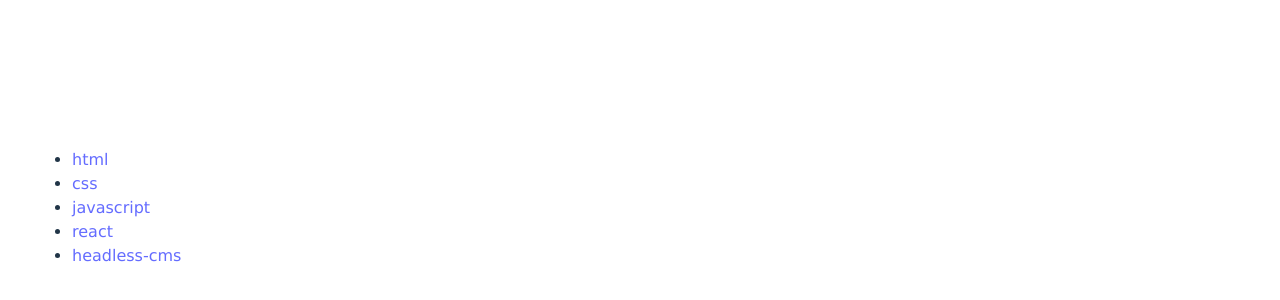
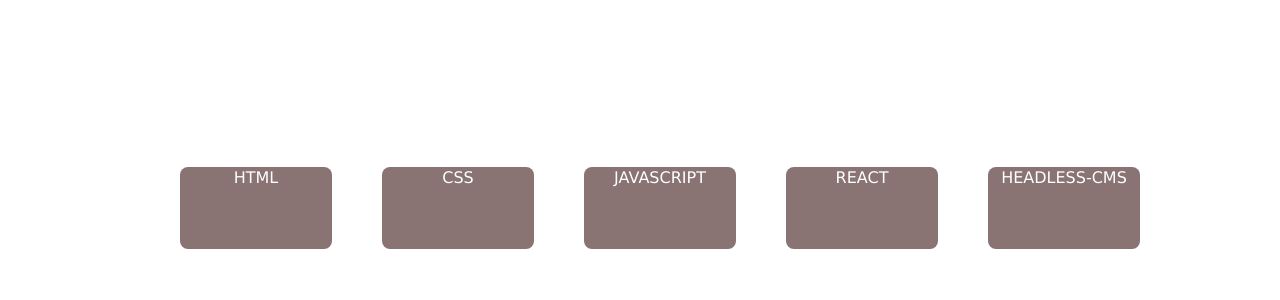
Before and after one commit to hannaso91/uin25ak2_resourceapp_hannaso, a React (Vite) app: page / in a window 1280 px wide. Shown: the part 192-492 px from the top of the page. Built offline with nearby package versions, Linux system fonts and the light colour scheme.

Commit message:
navbar skrevet ut.
Må fikse litt på plassering av tekst men det er riktig skrevet ut fra arrayen

```diff
--- a/src/components/Nav.jsx
+++ b/src/components/Nav.jsx
@@ -1,5 +1,6 @@
 import { Link } from "react-router-dom"
 import resources from "../assets/resources"
+import "../styles/nav.scss"
 
 export default function Nav() {
 
@@ -12,14 +13,16 @@
     })
 
     return(
+        <header>
             <nav>
-            <ul>
+                <ul className="navmenu">
                     {categories.map(cat =>
-                    <li key={cat}>
+                        <button key={cat}>
                             <Link to={`/category/${cat}`}>{cat}</Link>
-                    </li>
+                        </button>
                     )}
                 </ul>
             </nav>
+        </header>
     )
 }
--- /dev/null
+++ b/src/styles/nav.scss
@@ -0,0 +1,28 @@
+.navmenu {
+    display: flex;
+    list-style: none;
+    gap: 50px;
+    justify-content: center;
+
+    button{
+        background: #897373;
+        padding: 0;
+
+
+        a{
+            display: block;
+            color: #fff;
+            text-transform: uppercase;
+            min-height: 80px;
+            min-width: 150px;
+        }
+    }
+
+    button:hover{
+        background: #000;
+
+        a{
+            color: #fff;
+        }
+    }
+}
```
Lines whose indentation alone changed are shown as unchanged.
